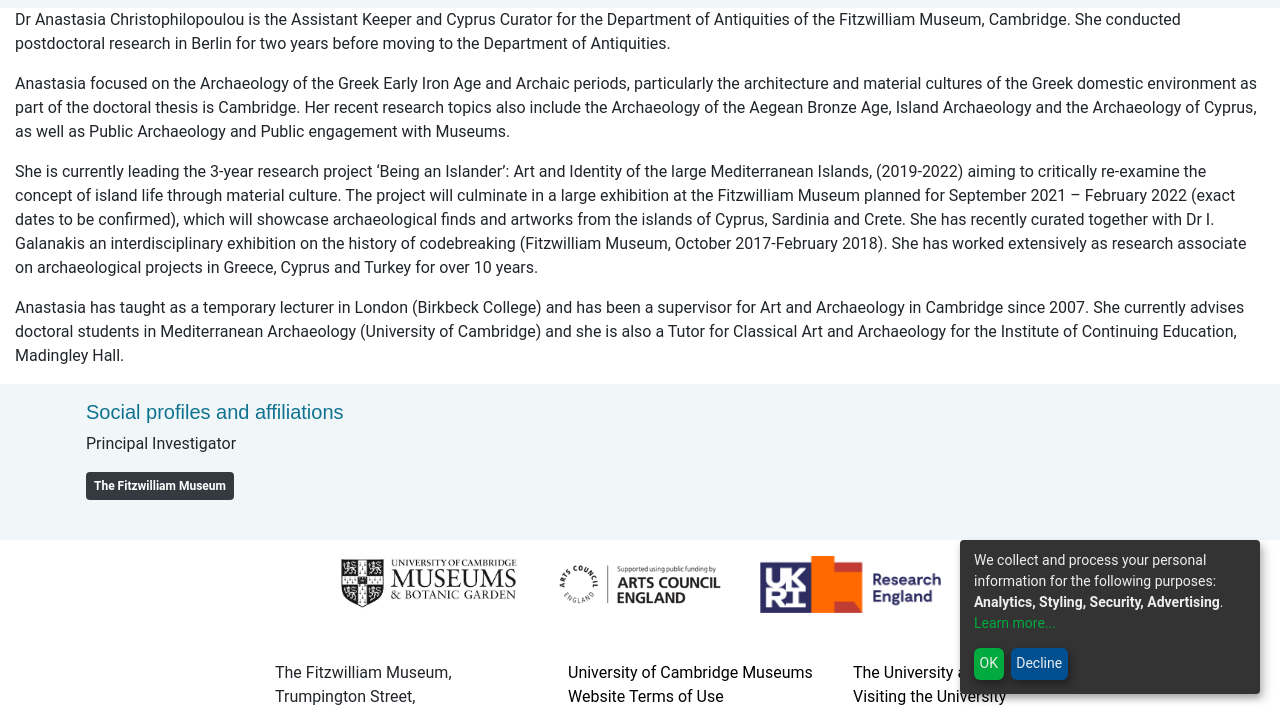
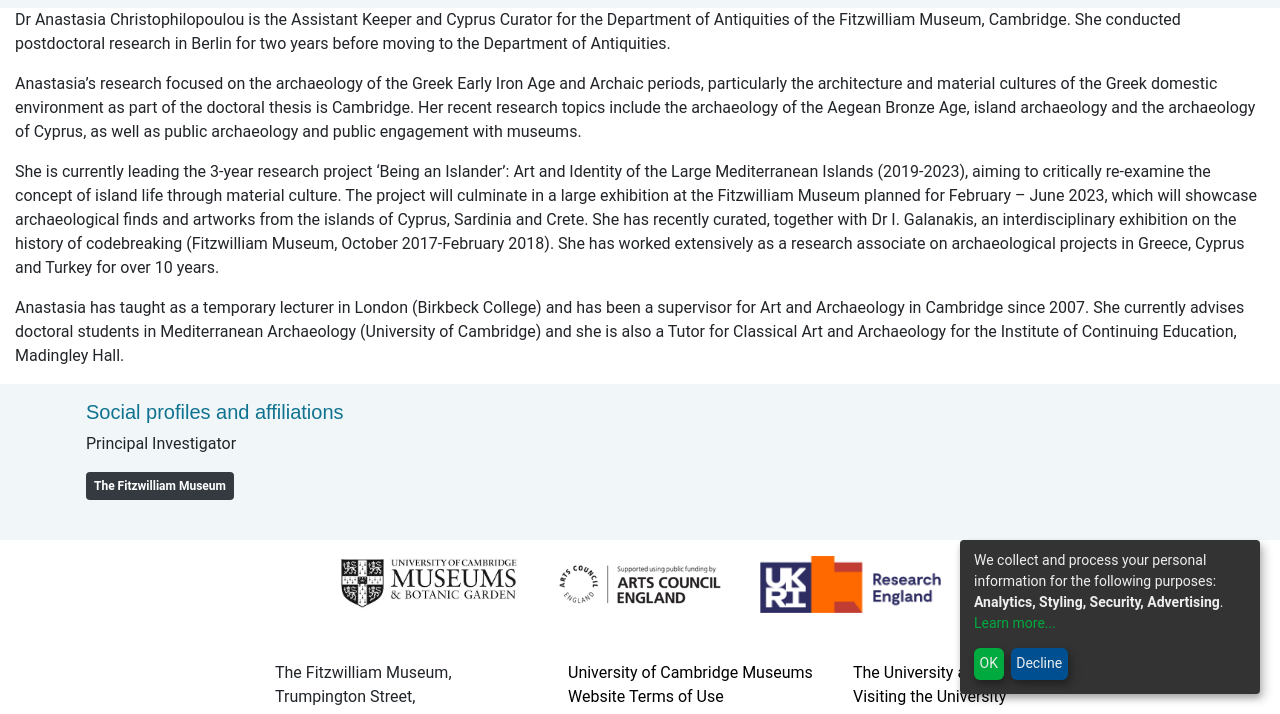
Before and after one commit to FitzwilliamMuseum/fitz-being-an-islander, a Jekyll site: the page built from _team/anastasia-christophilopoulou.md, in a window 1280 px wide and 900 px high, scrolled down 448 px, cut to the strip 186-900 px from the top of the window. Built offline with Jekyll 4.4.1, drawn with Linux system fonts in a browser that asks for light colours; nearby versions of some CDN libraries; some web fonts are replaced; comment, search, counter and statistics services are not loaded.

Commit message:
Update anastasia-christophilopoulou.md

```diff
--- a/_team/anastasia-christophilopoulou.md
+++ b/_team/anastasia-christophilopoulou.md
@@ -12,8 +12,8 @@
 
 Dr Anastasia Christophilopoulou is the Assistant Keeper and Cyprus Curator for the Department of Antiquities of the Fitzwilliam Museum, Cambridge. She conducted postdoctoral research in Berlin for two years before moving to the Department of Antiquities.
 
-Anastasia focused on the Archaeology of the Greek Early Iron Age and Archaic periods, particularly the architecture and material cultures of the Greek domestic environment as part of the doctoral thesis is Cambridge. Her recent research topics also include the Archaeology of the Aegean Bronze Age, Island Archaeology and the Archaeology of Cyprus, as well as Public Archaeology and Public engagement with Museums.
+Anastasia's research focused on the archaeology of the Greek Early Iron Age and Archaic periods, particularly the architecture and material cultures of the Greek domestic environment as part of the doctoral thesis is Cambridge. Her recent research topics include the archaeology of the Aegean Bronze Age, island archaeology and the archaeology of Cyprus, as well as public archaeology and public engagement with museums.
 
-She is currently leading the 3-year research project ‘Being an Islander’: Art and Identity of the large Mediterranean Islands, (2019-2022) aiming to critically re-examine the concept of island life through material culture. The project will culminate in a large exhibition at the Fitzwilliam Museum planned for September 2021 – February 2022 (exact dates to be confirmed), which will showcase archaeological finds and artworks from the islands of Cyprus, Sardinia and Crete. She has recently curated together with Dr I. Galanakis an interdisciplinary exhibition on the history of codebreaking (Fitzwilliam Museum, October 2017-February 2018). She has worked extensively as research associate on archaeological projects in Greece, Cyprus and Turkey for over 10 years.
+She is currently leading the 3-year research project ‘Being an Islander’: Art and Identity of the Large Mediterranean Islands (2019-2023), aiming to critically re-examine the concept of island life through material culture. The project will culminate in a large exhibition at the Fitzwilliam Museum planned for February – June 2023, which will showcase archaeological finds and artworks from the islands of Cyprus, Sardinia and Crete. She has recently curated, together with Dr I. Galanakis, an interdisciplinary exhibition on the history of codebreaking (Fitzwilliam Museum, October 2017-February 2018). She has worked extensively as a research associate on archaeological projects in Greece, Cyprus and Turkey for over 10 years.
 
 Anastasia has taught as a temporary lecturer in London (Birkbeck College) and has been a supervisor for Art and Archaeology in Cambridge since 2007. She currently advises doctoral students in Mediterranean Archaeology (University of Cambridge) and she is also a Tutor for Classical Art and Archaeology for the Institute of Continuing Education, Madingley Hall.
```
